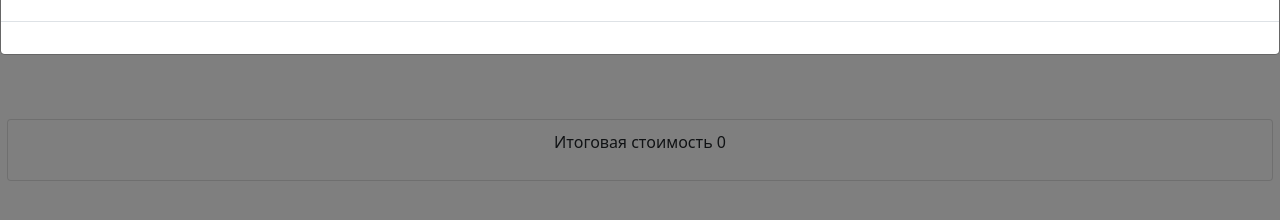
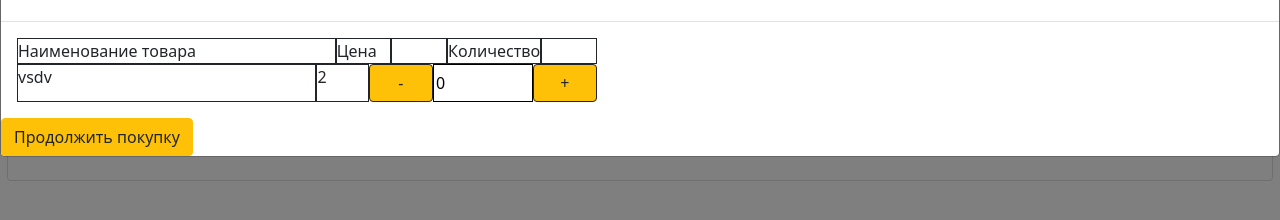
Before and after one commit to Pavlmir/-javascript-advanced-course, a plain HTML site: page lesson-3/index.html in a window 1280 px wide. Both pictures are taken after a click on the button "Корзина". Shown: the part 54-274 px from the top of the page. Drawn offline with nearby package versions, Linux system fonts and the light colour scheme; no server answers.

Commit message:
изменил

```diff
--- a/lesson-3/script.js
+++ b/lesson-3/script.js
@@ -93,10 +93,10 @@ class BasketList {
         return result;
     }
 
-    addGoods(item) {
-        let cartItem = this.searchGoods(item.title);
+    addGoods(goodItem) {
+        let cartItem = this.searchGoods(goodItem.title);
         if (cartItem === "") {
-            cartItem = new BasketItem(item, 1);
+            cartItem = new BasketItem(goodItem, 1);
             this.goods.push(cartItem);
             let cart_count = document.querySelector('.cart-count');
             if (cart_count) {
@@ -110,7 +110,7 @@ class BasketList {
             }
         }
         else {
-            cartItem.count = cartItem.count + 1;
+            alert("Товар уже добален в корзину.")
         }
     }
 
@@ -195,8 +195,30 @@ cart_button.addEventListener('click', (e) => {
                 <span class="close">×</span>
             </div>
             <div class="modal-body">
+                <div class="modal-all">
+                    <div class="modal-tab">
+                        <div class="modal-tab-head">
+                            <div class="modal-content-sub-name">Наименование товара</div>
+                            <div class="modal-content-sub-price">Цена</div>
+                            <div class="modal-content-sub"></div>
+                            <div class="modal-content-sub-count">Количество</div>
+                            <div class="modal-content-sub"></div>
+                        </div>
+                        <div class="modal-tab-row">
+                            <div class="modal-content-sub-name">vsdv</div>
+                            <div class="modal-content-sub-price">2</div>
+                            <button class="modal-content-sub btn-buy-continue btn btn-warning">-</button>
+                            <input class="modal-content-sub-count" type="text" size="10" value="0" />
+                            <button class="modal-content-sub btn-buy-continue btn btn-warning">+</button>
+                        </div>
+                    </div>
+                </div>
                 ${cart_list.getListGoods()}
             </div>
+            <div>
+                <button class="btn-buy-continue btn btn-warning">Продолжить покупку</button>
+            </div>
+
         </div>`;
     let span = document.querySelector(".close");
     span.addEventListener('click', (e) => {
--- a/lesson-3/style.css
+++ b/lesson-3/style.css
@@ -31,9 +31,46 @@
 }
 
 .modal-content {
+  display: flex;
   animation-name: animate;
+  animation-duration: 0.5s;
+}
 
-  animation-duration: 0.5s;
+.modal-tab-head {
+  display: flex;
+}
+
+.modal-content-sub-name {
+  width: 100%;
+  border: 1px solid;
+}
+
+.modal-content-sub-price {
+  width: 100px;
+  border: 1px solid;
+}
+
+.modal-content-sub-count {
+  width: 100px;
+  border: 1px solid;
+}
+
+.modal-content-sub {
+  width: 100px;
+  border: 1px solid;
+}
+
+.modal-tab-row {
+  display: flex;
+}
+
+.modal-tab {
+  display: flex;
+  flex-direction: column;
+}
+
+.modal-all {
+  display: flex;
 }
 
 @keyframes animate {
```
